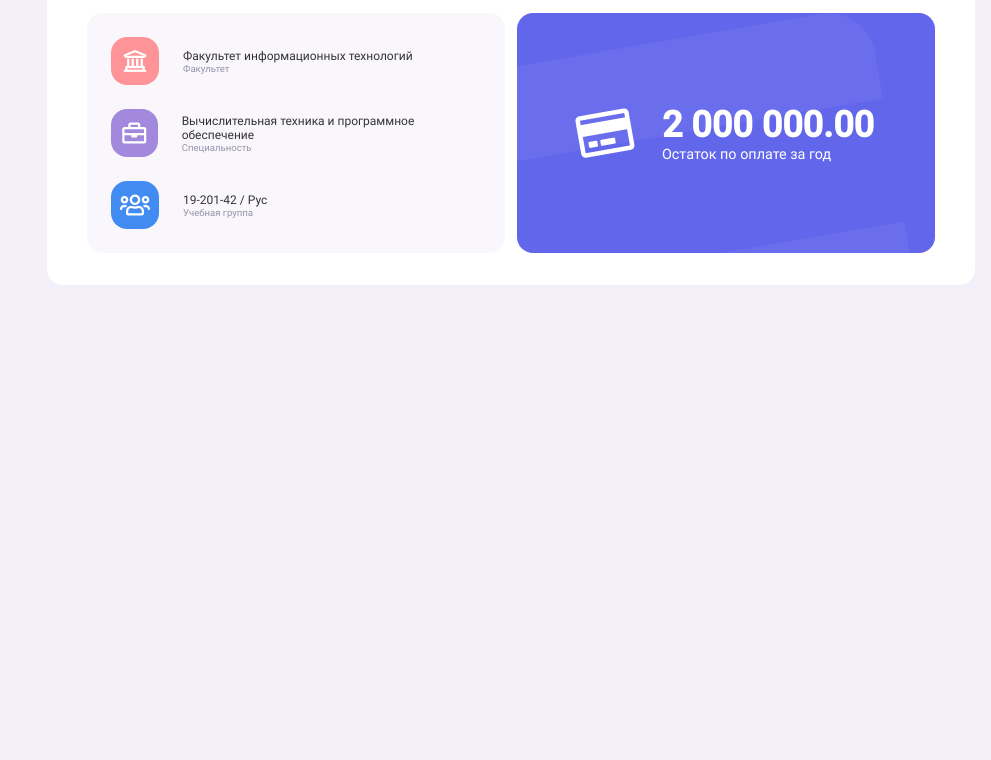
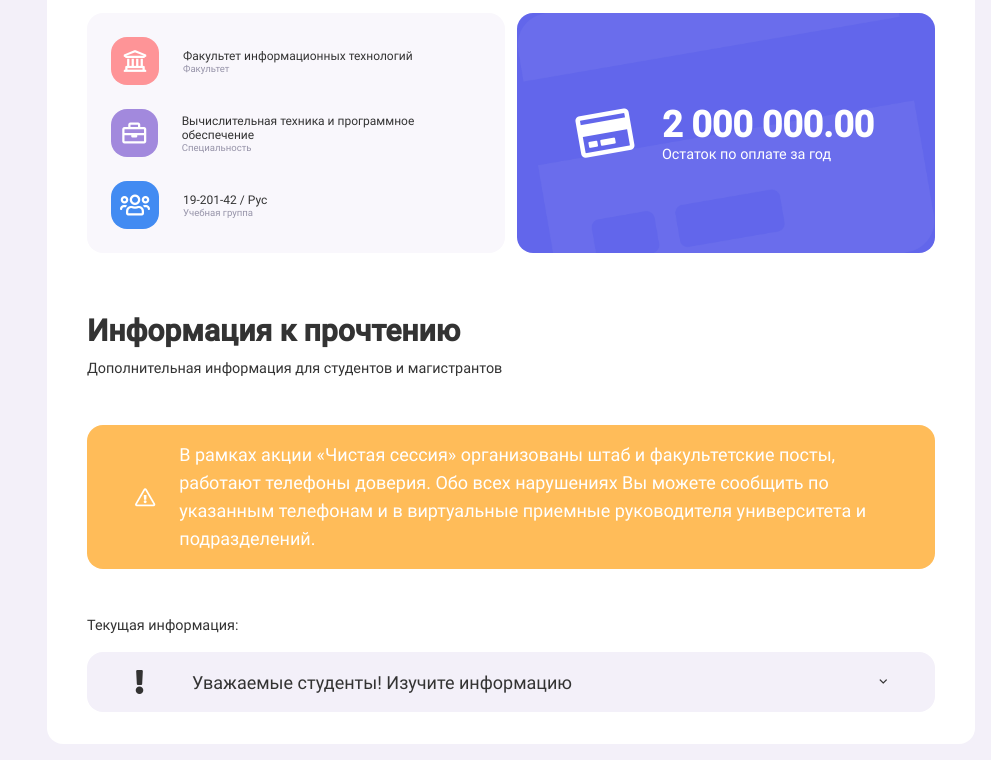
Before and after one commit to allexander-w/react-ksu, a React (Create React App) app: page / in a window 1280 px wide. Shown: the part 485-1245 px from the top of the page, without its empty margins (289-1280 px from the left). Before the commit the page ends 800 px from the top, so only its background shows below. Built offline with nearby package versions, Linux system fonts and the light colour scheme.

Commit message:
added info in main page

```diff
--- a/src/pages/main/Main.css
+++ b/src/pages/main/Main.css
@@ -52,11 +52,12 @@
   bottom: -7rem
 }
 .main-user-information {
-  margin-left: 24px;
+  margin: 2rem 0 0 24px;
 }
 .main-user-name {
   font-size: 1.5rem;
-  font-weight: 600;
+  font-weight: 500;
+  margin-bottom: 6px;
 }
 .main-user-course {
   font-size: 1.2rem;
@@ -97,7 +98,8 @@
   font-size: 1.2rem;
 }
 .main-card-money {
-  background: url("../../assets/img/card.png") no-repeat #6266EB 100% 0;
+  background: url("../../assets/img/card.png") no-repeat #6266EB 70% 50%;
+  background-size: cover;
   color: #fff;
   border-radius: 16px;
   padding: 1.5rem 2rem;
@@ -125,3 +127,51 @@
   font-size: 4rem;
   margin-right: 30px;
 }
+.main-info{
+}
+.main-info-box{
+  margin: 5rem 0 4rem;
+}
+.main-info-title{
+  margin-bottom: 1rem;
+}
+.main-warning-box{
+  height: 12rem;
+  display: flex;
+  align-items: center;
+  background-color: #FFBC59;
+  color: #fff;
+  padding: 2rem 4rem;
+  border-radius: 16px;
+  margin-bottom: 4rem;
+}
+.main-warning-icon{
+  font-size: 1.5rem;
+  margin-right: 2rem;
+}
+.main-warning-text{
+  font-size: 1.5rem;
+  line-height: 28px;
+}
+.main-info-current{
+  margin-top: 1.5rem;
+  padding: 1.5rem 4rem;
+  background-color: #F3F0F9;
+  display: flex;
+  justify-content: space-between;
+  align-items: center;
+  cursor: pointer;
+  height: 5rem;
+  border-radius: 16px;
+}
+.main-info-inner{
+  display: flex;
+  align-items: center;
+}
+.exclamation-icon{
+  font-size: 2rem;
+  margin-right: 4rem;
+}
+.main-info-text{
+  font-size: 1.5rem;
+}
--- a/src/pages/main/Main.js
+++ b/src/pages/main/Main.js
@@ -33,9 +33,9 @@ export const Main = () => {
 
       <div className="main-head-title">
         <h3 className="page-title main-title">
-          Личный кабинет студента / магитсранта
+          Личный кабинет студента / магистранта
         </h3>
-        <p className="page-txt">Привет, имя студента, желаем хорошего дня! s</p>
+        <p className="page-txt">Привет, имя студента, желаем хорошего дня!</p>
       </div>
 
       <div className="main-user">
@@ -78,6 +78,38 @@ export const Main = () => {
           </div>
         </div>
       </div>
+
+      <div className="main-info">
+        <div className="main-info-box">
+          <h3 className="page-title main-info-title">Информация к прочтению</h3>
+          <p className="page-txt">
+            Дополнительная информация для студентов и магистрантов
+          </p>
+        </div>
+
+        <div className="main-warning-box">
+          <div className="main-warning-icon">
+            <i className="far fa-exclamation-triangle"></i>
+          </div>
+
+          <div className="main-warning-text">
+            В рамках акции «Чистая сессия» организованы штаб и факультетские
+            посты, работают телефоны доверия. Обо всех нарушениях Вы можете
+            сообщить по указанным телефонам и в виртуальные приемные
+            руководителя университета и подразделений.
+          </div>
+        </div>
+        <div className="main-info">
+          <p className="page-txt">Текущая информация:</p>
+          <div className="main-info-current">
+            <div className="main-info-inner">
+              <i className="fas fa-exclamation exclamation-icon"></i>
+              <p className="main-info-text">Уважаемые студенты! Изучите информацию</p>
+            </div>
+            <i className="far fa-angle-down"></i>
+          </div>
+        </div>
+      </div>
     </MainLayout>
   );
 };
```
Also changed, not shown: 1 other file (tests, documents, lock files or other folders).
